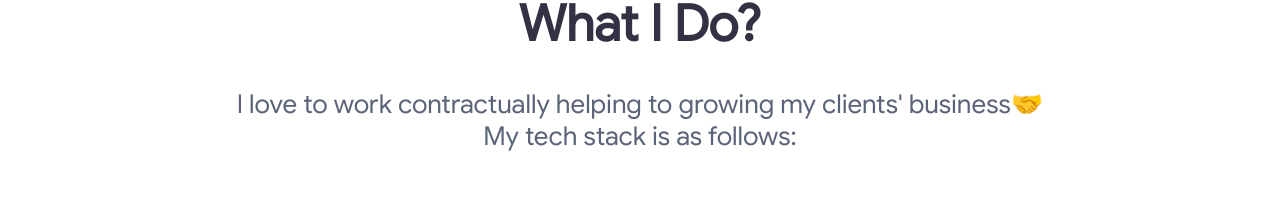
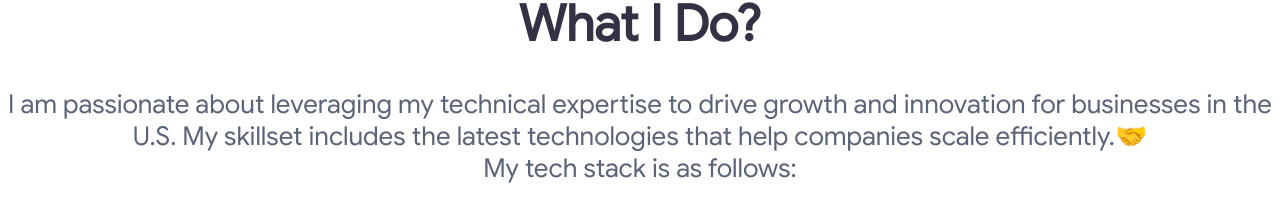
Before and after one commit to socialyadept/devportfolio, a Next.js app: page / in a window 1280 px wide. Shown: the part 697-909 px from the top of the page. Built offline with nearby package versions, Linux system fonts and the light colour scheme; a web font is replaced by a local one; what baseui, styletron-engine-atomic, styletron-react would draw is missing.

Commit message:
fix: description

```diff
--- a/src/containers/skills/Skills.js
+++ b/src/containers/skills/Skills.js
@@ -17,8 +17,10 @@ export default function Skills(props) {
             className={styles["skills-description"]}
             style={{ color: theme.secondaryText }}
           >
-            I love to work contractually helping to growing my clients&apos;
-            business
+            I am passionate about leveraging my technical expertise to drive
+            growth and innovation for businesses in the U.S. My skillset
+            includes the latest technologies that help companies scale
+            efficiently.
             <span role="img" aria-label="hand-shake">
               🤝
             </span>
```
